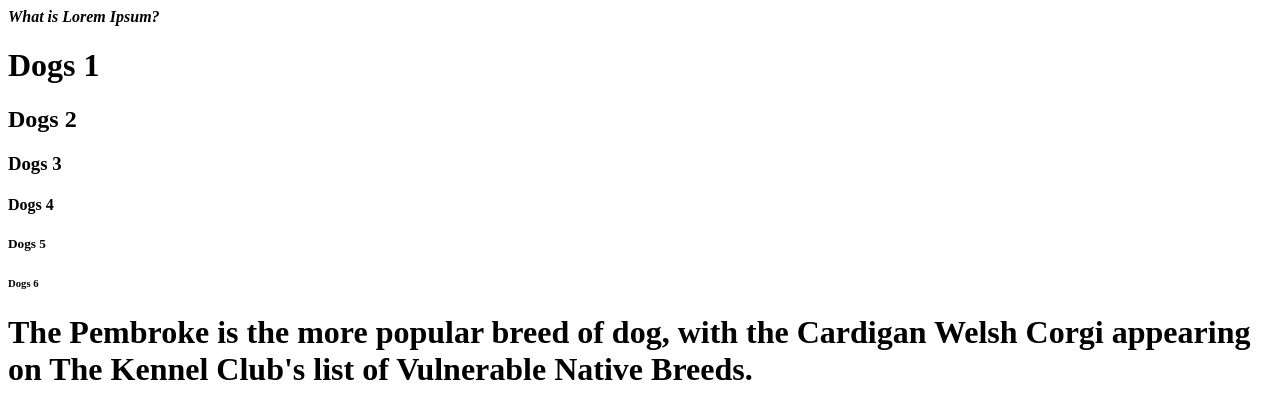
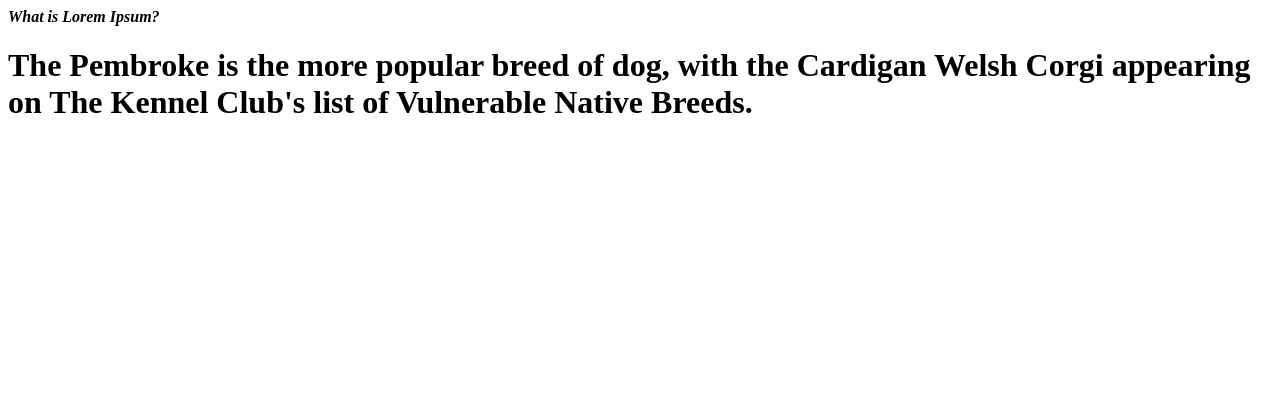
Before and after one commit to Lamia-ibrahim/holberton-learning_web_programming, a plain HTML site: page index.html in a window 1280 px wide. Drawn offline with Linux system fonts and the light colour scheme.

Commit message:
Italic and bold 2

```diff
--- a/index.html
+++ b/index.html
@@ -5,12 +5,7 @@
     <b> <i>What is Lorem Ipsum?</i> </b>
     </head>
     <body>
-      <h1>Dogs 1</h1>
-      <h2>Dogs 2</h2>
-      <h3>Dogs 3</h3>
-      <h4>Dogs 4</h4>
-      <h5>Dogs 5</h5>
-      <h6>Dogs 6</h6>
+
       <h1>The <b>Pembroke</b> is the more popular <b>breed</b> of dog, with the Cardigan Welsh Corgi appearing on The Kennel Club's list of Vulnerable Native Breeds.</h1>
     </body>
   </html>
```
